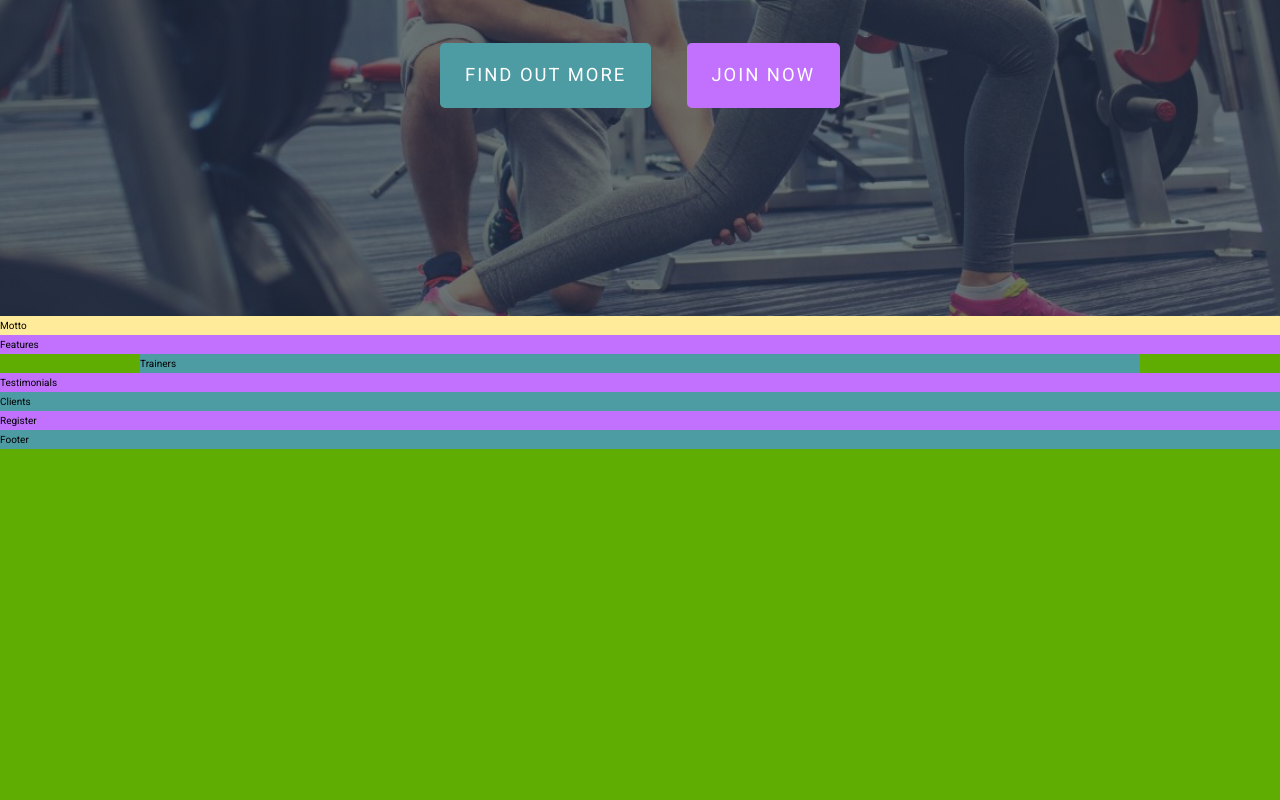
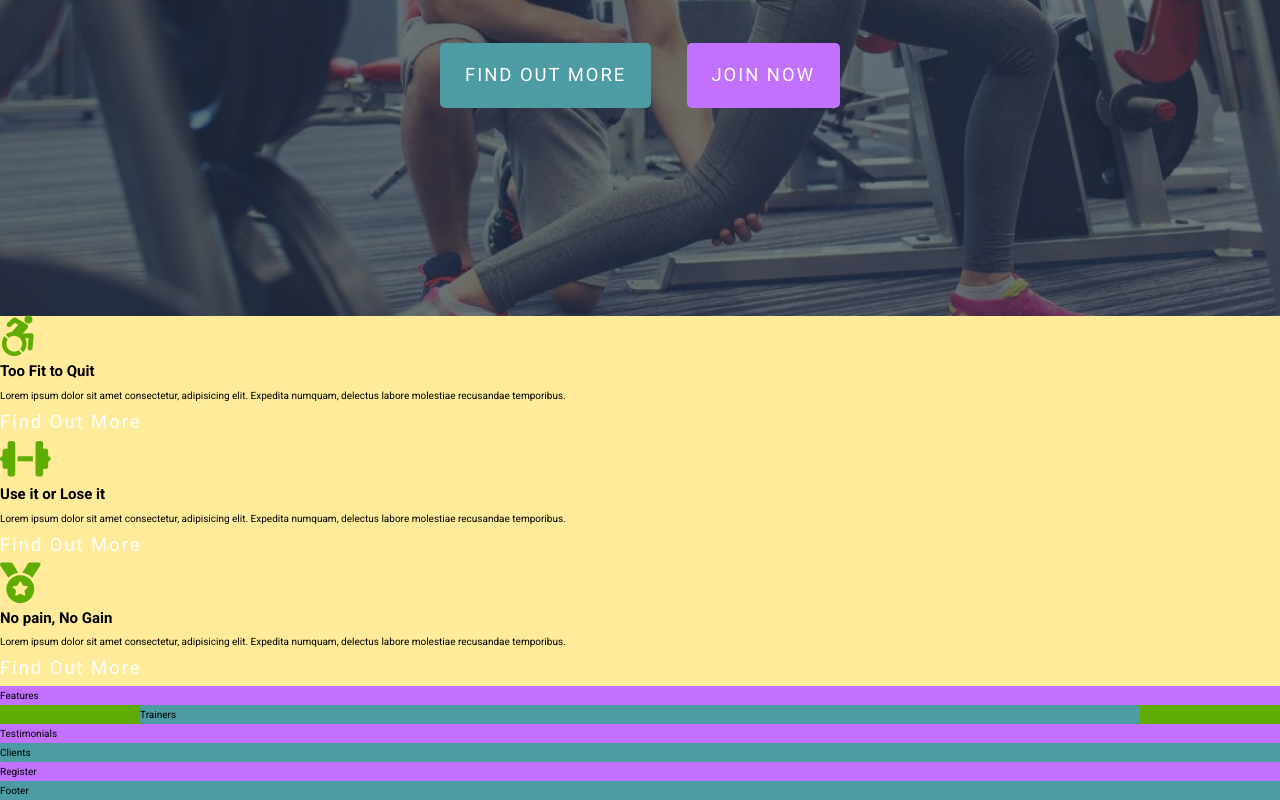
Before and after one commit to joepasss/sass_study, a React (Create React App) app in the folder gym/: page / in a window 1280 px wide. Shown: the part 474-1274 px from the top of the page. Before the commit the page ends 923 px from the top, so only its background shows below. Built offline with nearby package versions, Linux system fonts and the light colour scheme.

Commit message:
motto section markup

```diff
--- a/gym/public/index.html
+++ b/gym/public/index.html
@@ -8,6 +8,12 @@
     <!-- Favicon -->
     <link rel="shortcut icon" type="image/svg" href="./favicon.svg" />
 
+    <!-- Fontawesome -->
+    <script
+      src="https://kit.fontawesome.com/406906bcb7.js"
+      crossorigin="anonymous"
+    ></script>
+
     <title>gYmantic | Bring fitness to your world</title>
   </head>
   <body>
--- a/gym/src/sections/motto/Motto.tsx
+++ b/gym/src/sections/motto/Motto.tsx
@@ -1,5 +1,50 @@
 import { FC } from 'react';
 
 export const Motto: FC = () => {
-  return <section className='motto'>Motto</section>;
+  interface ContentTypes {
+    icons: string;
+    titles: string;
+    paras: string;
+  }
+
+  const contents: ContentTypes[] = [
+    {
+      icons: 'fab fa-accessible-icon',
+      titles: 'Too Fit to Quit',
+      paras:
+        'Lorem ipsum dolor sit amet consectetur, adipisicing elit. Expedita numquam, delectus labore molestiae recusandae temporibus.',
+    },
+    {
+      icons: 'fas fa-dumbbell',
+      titles: 'Use it or Lose it',
+      paras:
+        'Lorem ipsum dolor sit amet consectetur, adipisicing elit. Expedita numquam, delectus labore molestiae recusandae temporibus.',
+    },
+    {
+      icons: 'fas fa-medal',
+      titles: 'No pain, No Gain',
+      paras:
+        'Lorem ipsum dolor sit amet consectetur, adipisicing elit. Expedita numquam, delectus labore molestiae recusandae temporibus.',
+    },
+  ];
+
+  return (
+    <section className='motto'>
+      {contents.map((item: ContentTypes) => (
+        <div className='motto__content'>
+          <i className={item.icons} />
+          <h2 className='motto__content--title'>{item.titles}</h2>
+          <p className='motto__content--para'>{item.paras}</p>
+
+          <a href='#!' className='motto__content--link'>
+            <span></span>
+            <span></span>
+            <span></span>
+            <span></span>
+            Find Out More
+          </a>
+        </div>
+      ))}
+    </section>
+  );
 };
```
